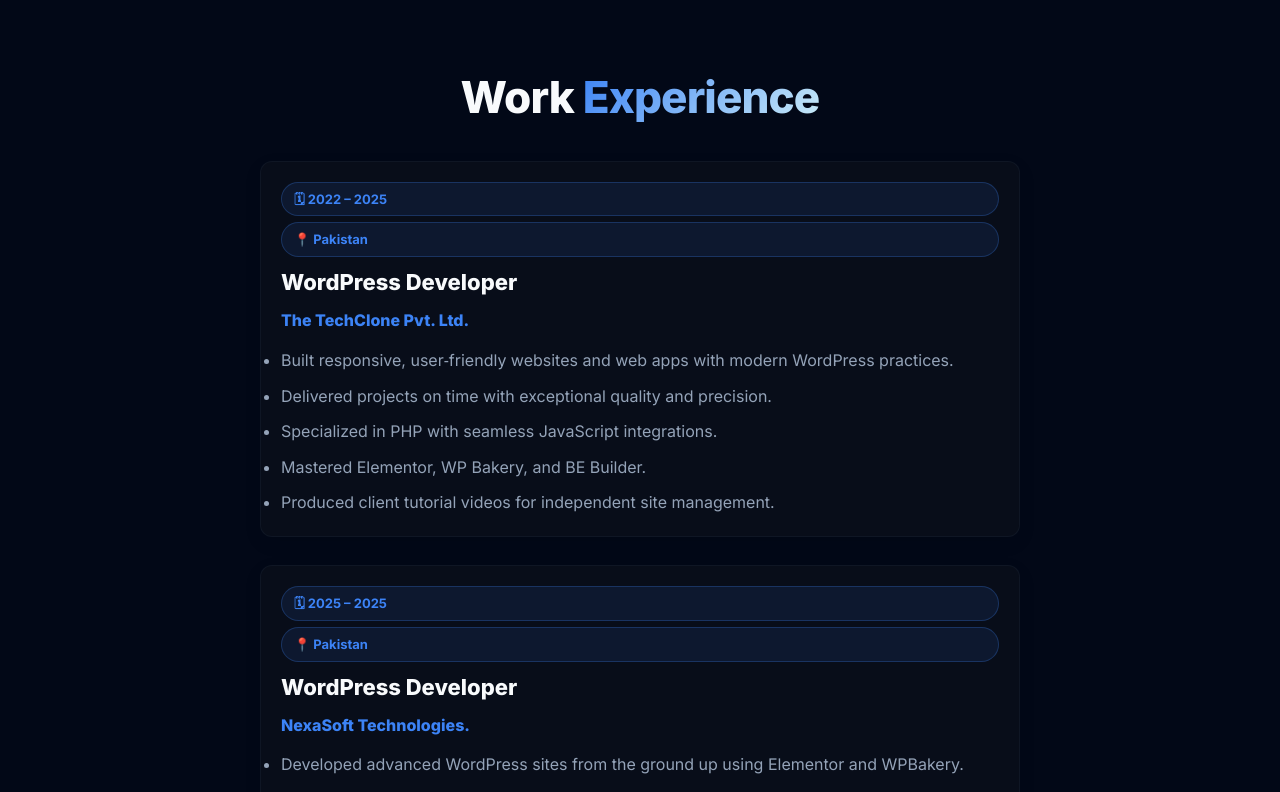
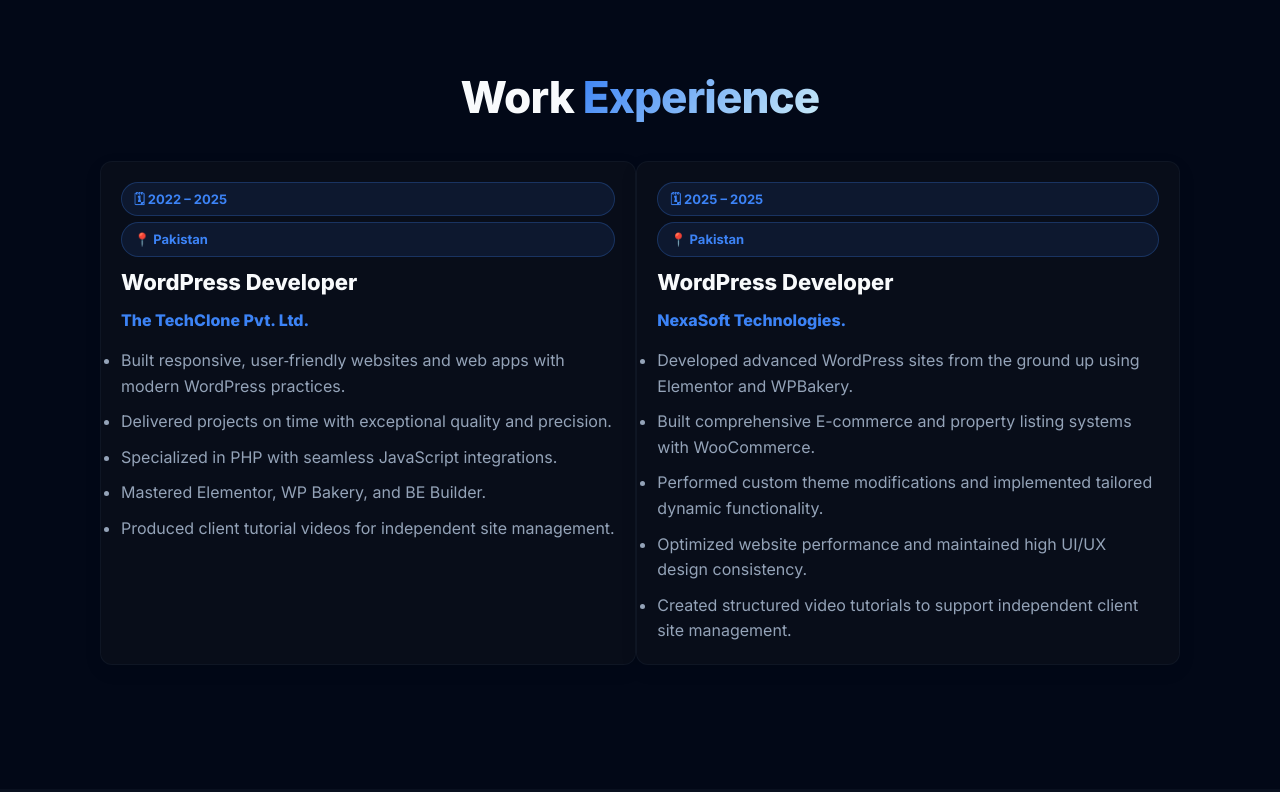
Before and after one commit to zaid009/Portfolio, a Next.js app: page / in a window 1280 px wide. Shown: the part 2620-3412 px from the top of the page. Built offline with nearby package versions, Linux system fonts and the light colour scheme.

Commit message:
Update globals.css

```diff
--- a/app/globals.css
+++ b/app/globals.css
@@ -273,6 +273,11 @@
   flex-direction: column;
   gap: 18px;
   pointer-events: none
+}
+
+.exp-box{
+  display: flex;
+  flex-direction: row;
 }
 
 .mock .phone,
```
